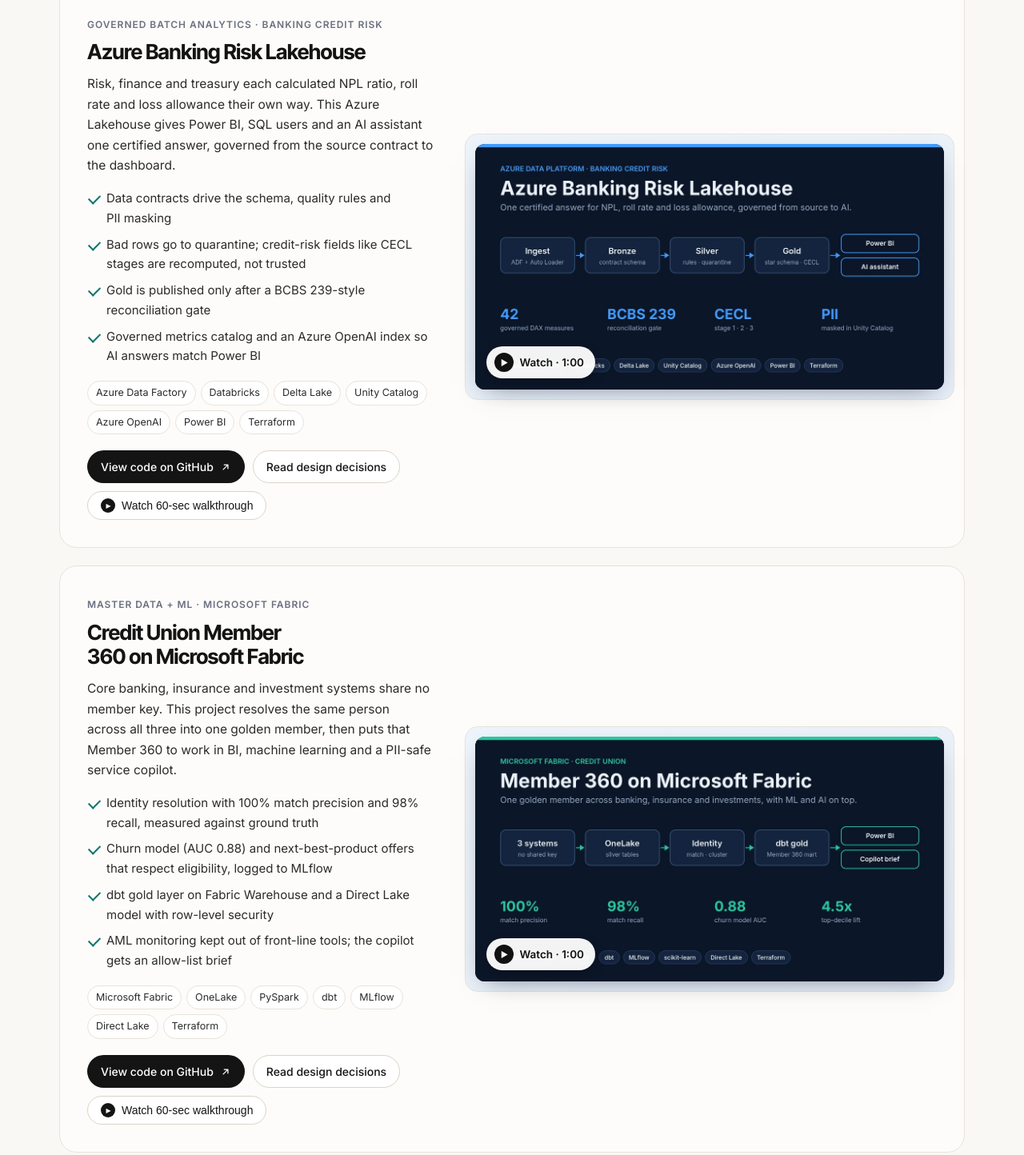
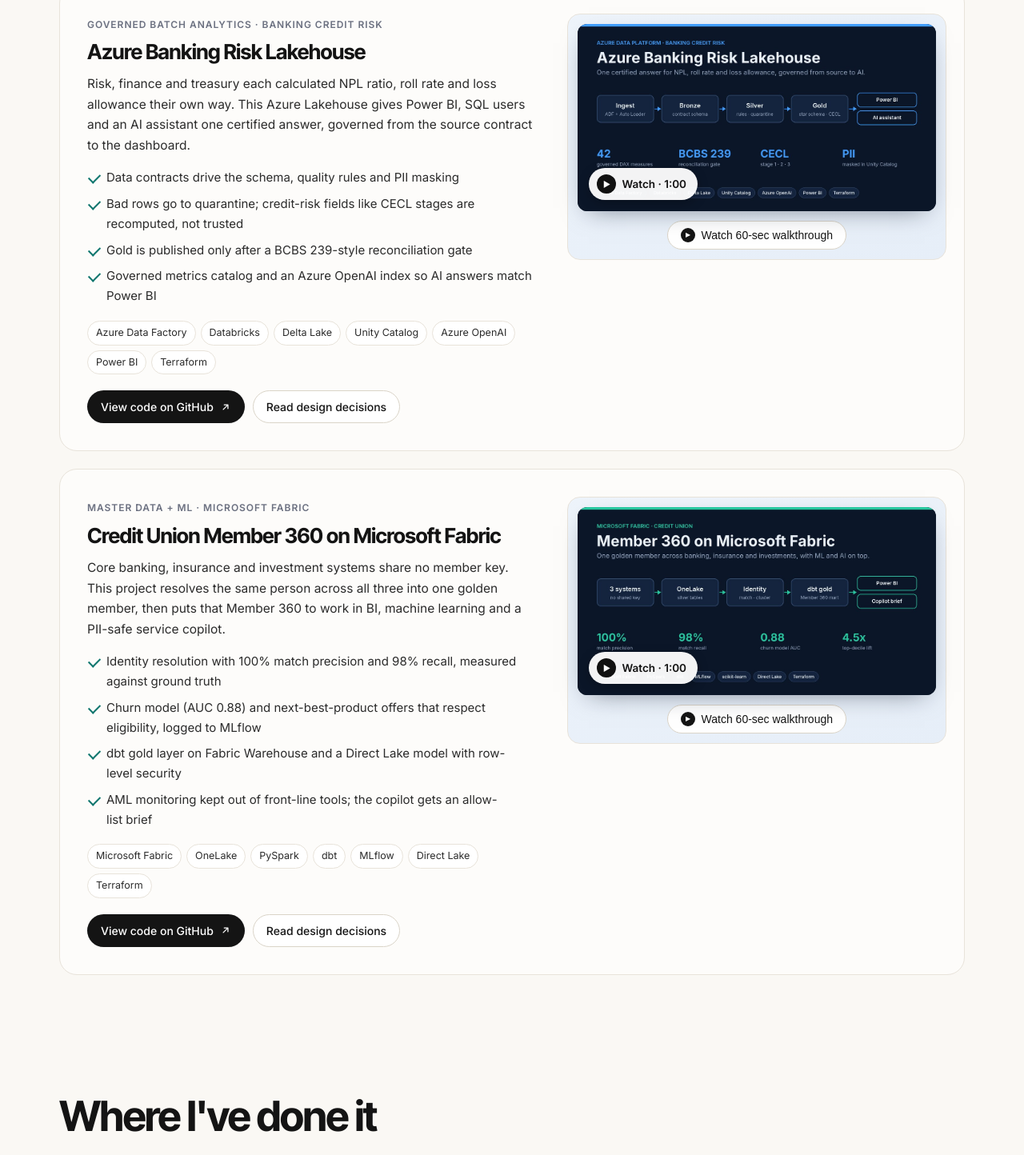
Before and after one commit to SykamVenkata/Sykam-Portfolio--Website, a plain HTML site: page portfolio/index.html in a window 1280 px wide. Shown: the part 5636-7080 px from the top of the page at 80% size. Drawn offline with Linux system fonts and the light colour scheme.

Commit message:
Widen project text, top-align video and move walkthrough button under it

```diff
--- a/portfolio/index.html
+++ b/portfolio/index.html
@@ -679,7 +679,8 @@ a:focus-visible,button:focus-visible,input:focus-visible,[tabindex]:focus-visibl
 /* video cards hug their cover instead of stretching to the text column */
 .proj-visual.pv-media{align-self:center;padding:12px;background:linear-gradient(160deg,#eef4fb,#e6eef8)}
 .proj-visual.pv-media .proj-media{border-radius:12px}
-@media (min-width:961px){.proj:has(.pv-media){grid-template-columns:.92fr 1.18fr;align-items:center}}
+.pv-watch{margin-top:12px;justify-self:center}
+@media (min-width:961px){.proj:has(.pv-media){grid-template-columns:1.25fr 1fr;align-items:start}.proj-visual.pv-media{align-self:start;margin-top:22px;margin-right:10px}}
 </style>
 </head>
 <body>
@@ -1012,7 +1013,6 @@ a:focus-visible,button:focus-visible,input:focus-visible,[tabindex]:focus-visibl
         <div class="proj-btns">
           <a href="https://github.com/SykamVenkata/azure-banking-risk-lakehouse" class="btn btn-dark btn-sm" target="_blank" rel="noopener">View code on GitHub <svg width="14" height="14" viewBox="0 0 24 24" fill="none" stroke="currentColor" stroke-width="2.2" stroke-linecap="round" stroke-linejoin="round" aria-hidden="true"><path d="M7 17 17 7M9 7h8v8"/></svg></a>
           <a href="https://github.com/SykamVenkata/azure-banking-risk-lakehouse/blob/main/docs/design-decisions.md" class="btn btn-light btn-sm" target="_blank" rel="noopener">Read design decisions</a>
-          <button type="button" class="btn btn-light btn-sm btn-watch" data-video="media/banking-60s.mp4" data-poster="media/banking-poster.jpg" data-title="Azure Banking Risk Lakehouse"><i aria-hidden="true">▶</i>Watch 60-sec walkthrough</button>
         </div>
       </div>
       <div class="proj-visual pv-media">
@@ -1020,6 +1020,7 @@ a:focus-visible,button:focus-visible,input:focus-visible,[tabindex]:focus-visibl
           <img src="media/banking-cover.jpg" width="1200" height="627" loading="lazy" alt="Azure Banking Risk Lakehouse: ingest with ADF and Auto Loader, Bronze with contract schema, Silver with quality rules and quarantine, Gold star schema with CECL, then Power BI and an AI assistant">
           <span class="play-badge"><i aria-hidden="true">▶</i>Watch · 1:00</span>
         </button>
+          <button type="button" class="btn btn-light btn-sm btn-watch pv-watch" data-video="media/banking-60s.mp4" data-poster="media/banking-poster.jpg" data-title="Azure Banking Risk Lakehouse"><i aria-hidden="true">▶</i>Watch 60-sec walkthrough</button>
       </div>
     </article>
 
@@ -1038,7 +1039,6 @@ a:focus-visible,button:focus-visible,input:focus-visible,[tabindex]:focus-visibl
         <div class="proj-btns">
           <a href="https://github.com/SykamVenkata/credit-union-member360-fabric" class="btn btn-dark btn-sm" target="_blank" rel="noopener">View code on GitHub <svg width="14" height="14" viewBox="0 0 24 24" fill="none" stroke="currentColor" stroke-width="2.2" stroke-linecap="round" stroke-linejoin="round" aria-hidden="true"><path d="M7 17 17 7M9 7h8v8"/></svg></a>
           <a href="https://github.com/SykamVenkata/credit-union-member360-fabric/blob/main/docs/design-decisions.md" class="btn btn-light btn-sm" target="_blank" rel="noopener">Read design decisions</a>
-          <button type="button" class="btn btn-light btn-sm btn-watch" data-video="media/member360-60s.mp4" data-poster="media/member360-poster.jpg" data-title="Credit Union Member 360 on Microsoft Fabric"><i aria-hidden="true">▶</i>Watch 60-sec walkthrough</button>
         </div>
       </div>
       <div class="proj-visual pv-media">
@@ -1046,6 +1046,7 @@ a:focus-visible,button:focus-visible,input:focus-visible,[tabindex]:focus-visibl
           <img src="media/member360-cover.jpg" width="1200" height="627" loading="lazy" alt="Member 360 on Microsoft Fabric: three source systems into OneLake, identity resolution, a dbt gold Member 360 mart, then Power BI and a copilot brief">
           <span class="play-badge"><i aria-hidden="true">▶</i>Watch · 1:00</span>
         </button>
+          <button type="button" class="btn btn-light btn-sm btn-watch pv-watch" data-video="media/member360-60s.mp4" data-poster="media/member360-poster.jpg" data-title="Credit Union Member 360 on Microsoft Fabric"><i aria-hidden="true">▶</i>Watch 60-sec walkthrough</button>
       </div>
     </article>
 
```
